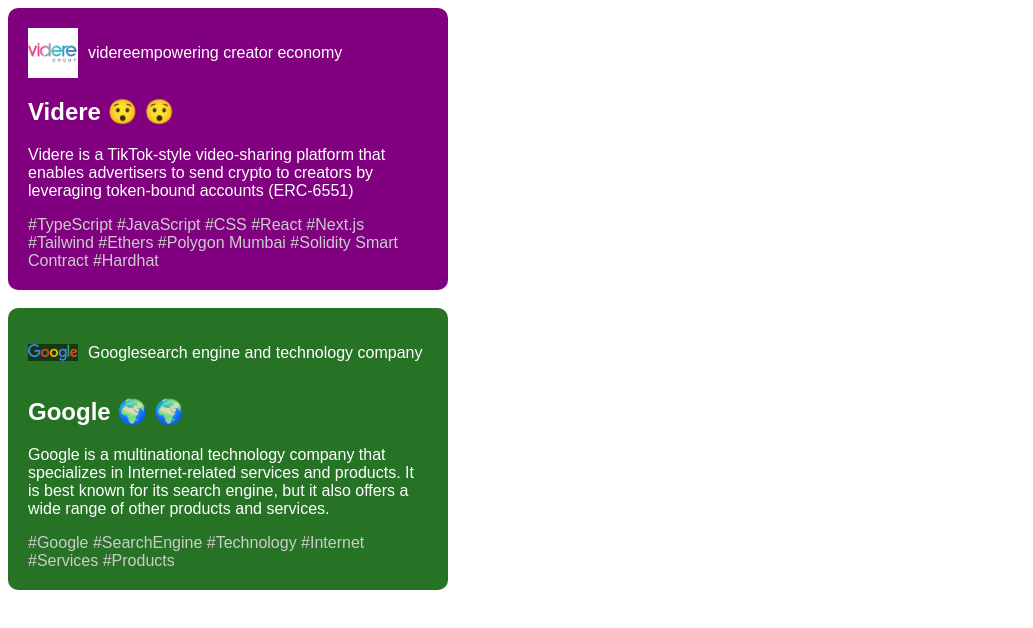
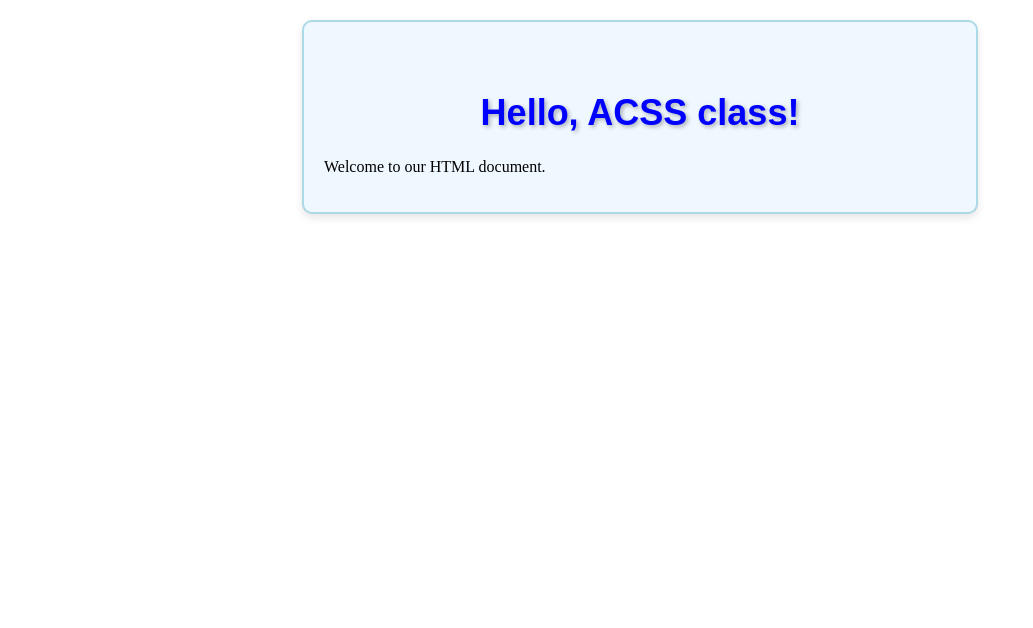
Before and after one commit to ganolan/ganolan.github.io, a plain HTML site: page index.html in a window 1280 px wide. Shown: the whole page, without its empty margins (0-1033 px from the left). Drawn offline with Linux system fonts and the light colour scheme.

Commit message:
Changed the entire index.html for demo purposes

```diff
--- a/index.html
+++ b/index.html
@@ -1,39 +1,14 @@
 <!DOCTYPE html>
-<html>
-<head>
-  <link rel="stylesheet" type="text/css" href="style.css">
-</head>
-<body>
-
-<div class="card purple">
-    <div class="header">
-        <img src="videre-logo.png" alt="videre logo" class="logo"/>
-        <p>videre</p>
-        <span>empowering creator economy</span>
-    </div>
-    <h2>Videre 😯 😯</h2>
-    <p>Videre is a TikTok-style video-sharing platform that enables advertisers to send crypto to creators by leveraging token-bound accounts (ERC-6551)</p>
-    <div class="tags">
-        #TypeScript #JavaScript #CSS #React #Next.js #Tailwind #Ethers #Polygon Mumbai
-        #Solidity Smart Contract #Hardhat
-    </div>
-</div>
-
-<br>
-
-<div class="card">
-  <div class="header">
-    <img src="google-logo.png" alt="Google logo" class="logo"/>
-    <p>Google</p>
-    <span>search engine and technology company</span>
-  </div>
-  <h2>Google 🌍 🌍</h2>
-  <p>Google is a multinational technology company that specializes in Internet-related services and products. It is best known for its search engine, but it also offers a wide range of other products and services.</p>
-  <div class="tags">
-    #Google #SearchEngine #Technology #Internet #Services #Products
-  </div>
-</div>
-
-
-</body>
+<html lang="en">
+    <head>
+        <meta charset="UTF-8">
+        <title>Hey class!</title>
+        <link rel="stylesheet" href="styles.css">
+    </head>
+    <body>
+        <div class="greeting">
+            <h1>Hello, ACSS class!</h1>
+            <p>Welcome to our HTML document.</p>
+        </div>
+    </body>
 </html>
--- /dev/null
+++ b/styles.css
@@ -0,0 +1,19 @@
+h1 {
+    color: blue;
+    text-align: center;
+    font-family: Arial, sans-serif;
+    margin-top: 50px;
+    font-size: 36px;
+    text-shadow: 2px 2px 4px rgba(0, 0, 0, 0.3);
+    font-weight: bold;
+}
+
+.greeting {
+    background-color: #f0f8ff;
+    border: 2px solid #add8e6;
+    border-radius: 10px;
+    padding: 20px;
+    width: 50%;
+    margin: 20px auto;
+    box-shadow: 0 4px 8px rgba(0, 0, 0, 0.1);
+}
```
